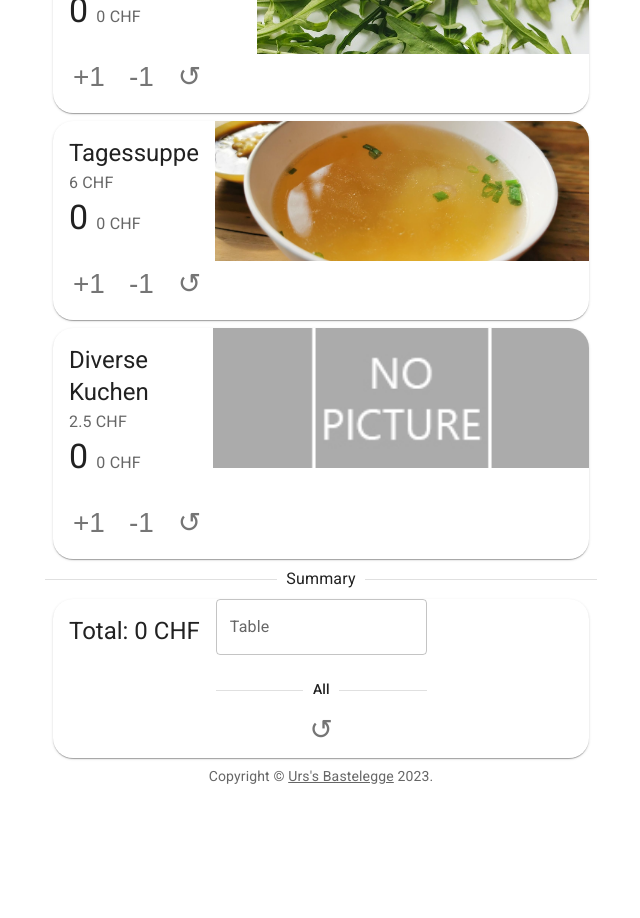
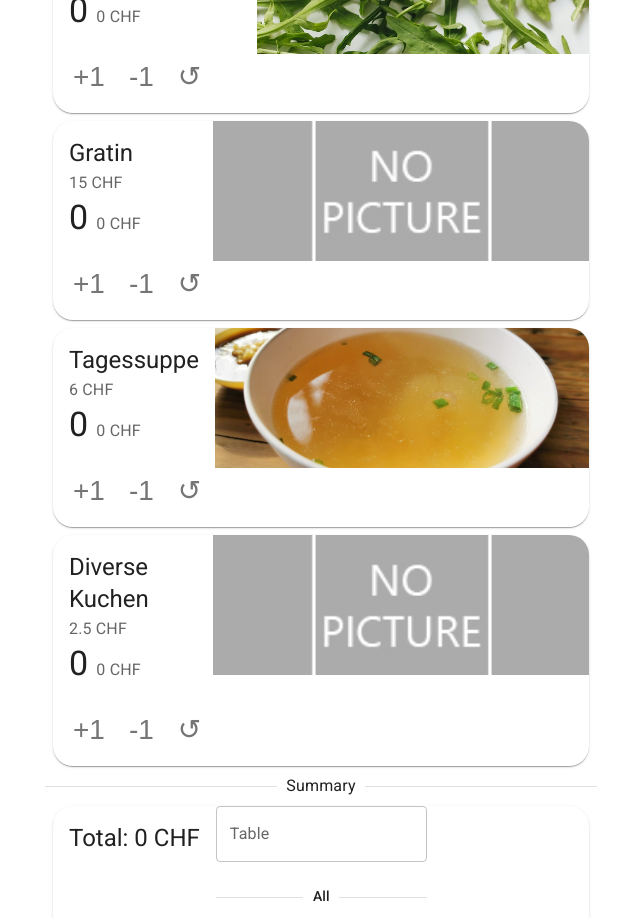
Before and after one commit to izibizi/menu-calc, a React (Create React App) app: page / in a window 1280 px wide. Shown: the part 5620-6538 px from the top of the page, without its empty margins (319-959 px from the left). Before the commit the page ends 6438 px from the top, so only its background shows below. Built offline with nearby package versions, Linux system fonts and the light colour scheme.

Commit message:
Update data.ts

```diff
--- a/src/data.ts
+++ b/src/data.ts
@@ -161,6 +161,10 @@ export const data: Data = {
             image: vegiImg
         },
         {
+            name: "Gratin",
+            price: 15
+        },
+        {
             name: "Tagessuppe",
             price: 6,
             image: soupImg
```
